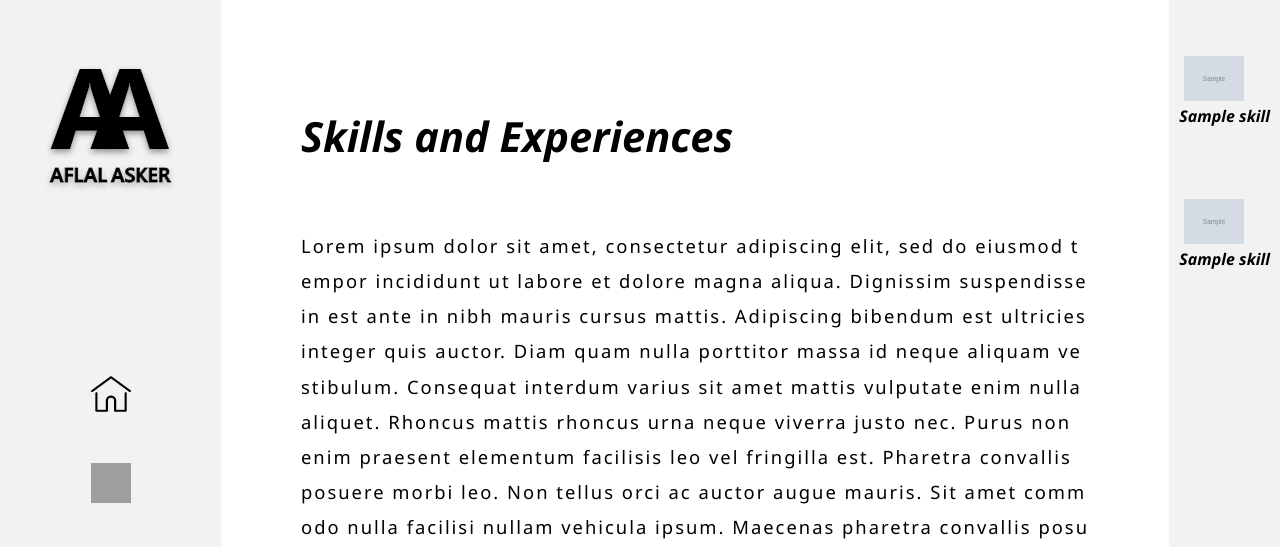
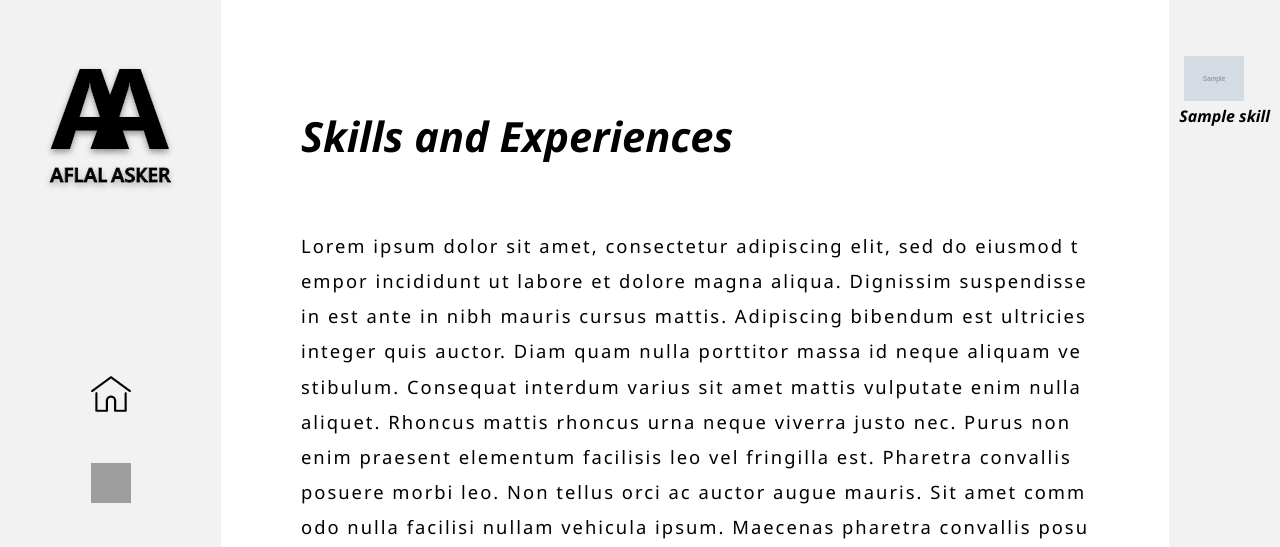
Before and after one commit to aflalasker/portfolioProject, a Django app: page /skills in a window 1280 px wide. Shown: the top 547 px of the page. Run offline with Django 3.2, Linux system fonts and the light colour scheme; tables that the repository leaves empty hold one stand-in row (values such as "Sample post"); grey boxes marked "Sample" are stand-in pictures; grey boxes are pictures that could not be loaded.

Commit message:
Refine hover animation in portfolio and blog
- Removed redundant CND's from portfolio page
- Removed Redundant Class and Code from Skills page

```diff
--- a/portfolio/portfolioApp/static/portfolioApp/css/blogpageon-styles.css
+++ b/portfolio/portfolioApp/static/portfolioApp/css/blogpageo-styles.css
@@ -105,3 +105,7 @@ a.blogLink {
     padding-top: 10px;
     padding-bottom: 10px;
 }
+
+.blogDescription:active {
+    transform: scale(1);
+}
--- a/portfolio/portfolioApp/static/portfolioApp/css/portfoliopageon-styles.css
+++ b/portfolio/portfolioApp/static/portfolioApp/css/portfoliopageo-styles.css
@@ -109,6 +109,10 @@ div.column-2.main-content::-webkit-scrollbar-thumb {
 
 }
 
+.portfolioCoverImage:active {
+    transform: scale(1);
+}
+
 @media (max-width: 1750px) {
     .portfolioCoverImage {
         max-width: 420px;
--- a/portfolio/portfolioApp/templates/portfolioApp/blog.html
+++ b/portfolio/portfolioApp/templates/portfolioApp/blog.html
@@ -2,7 +2,7 @@
 {% load static %}
 
 {% block header %}
-    <link rel="stylesheet" href="{% static 'portfolioApp/css/blogpageon-styles.css' %}">
+    <link rel="stylesheet" href="{% static 'portfolioApp/css/blogpageo-styles.css' %}">
 {% endblock header %}
 
 {% block title %} Blog {% endblock %}
--- a/portfolio/portfolioApp/templates/portfolioApp/portfolio.html
+++ b/portfolio/portfolioApp/templates/portfolioApp/portfolio.html
@@ -3,7 +3,7 @@
 
 {% block header %}
     <link rel="stylesheet" href="https://ajax.googleapis.com/ajax/libs/jqueryui/1.12.1/themes/smoothness/jquery-ui.css">
-    <link rel="stylesheet" href="{% static 'portfolioApp/css/portfoliopageon-styles.css' %}">
+    <link rel="stylesheet" href="{% static 'portfolioApp/css/portfoliopageo-styles.css' %}">
 {% endblock header %}
 
 {% block title %} Portfolio {% endblock title %}
@@ -29,7 +29,4 @@
             </a>
         {% endfor %}
     </div>
-
-<script src="https://ajax.googleapis.com/ajax/libs/jquery/3.3.1/jquery.min.js"></script>
-<script src="https://ajax.googleapis.com/ajax/libs/jqueryui/1.12.1/jquery-ui.min.js"></script>
 {% endblock body %}
--- a/portfolio/portfolioApp/templates/portfolioApp/skills.html
+++ b/portfolio/portfolioApp/templates/portfolioApp/skills.html
@@ -36,17 +36,11 @@
 {% block optionalRightMenu %}
     <div class="language-display">
         {% for s in skill %}
-        <div class="html each-language">
+        <div class="each-language">
             <img src="{{ s.skillImage.url }}" class="skillImage">
             <p class="skillTitle">{{s.name}}</p>
         </div>
         {% endfor %}
 
-        {% for s in skill %}
-        <div class="html each-language">
-            <img src="{{ s.skillImage.url }}" class="skillImage">
-            <p class="skillTitle">{{s.name}}</p>
-        </div>
-        {% endfor %}
     </div>
 {% endblock optionalRightMenu %}
```
